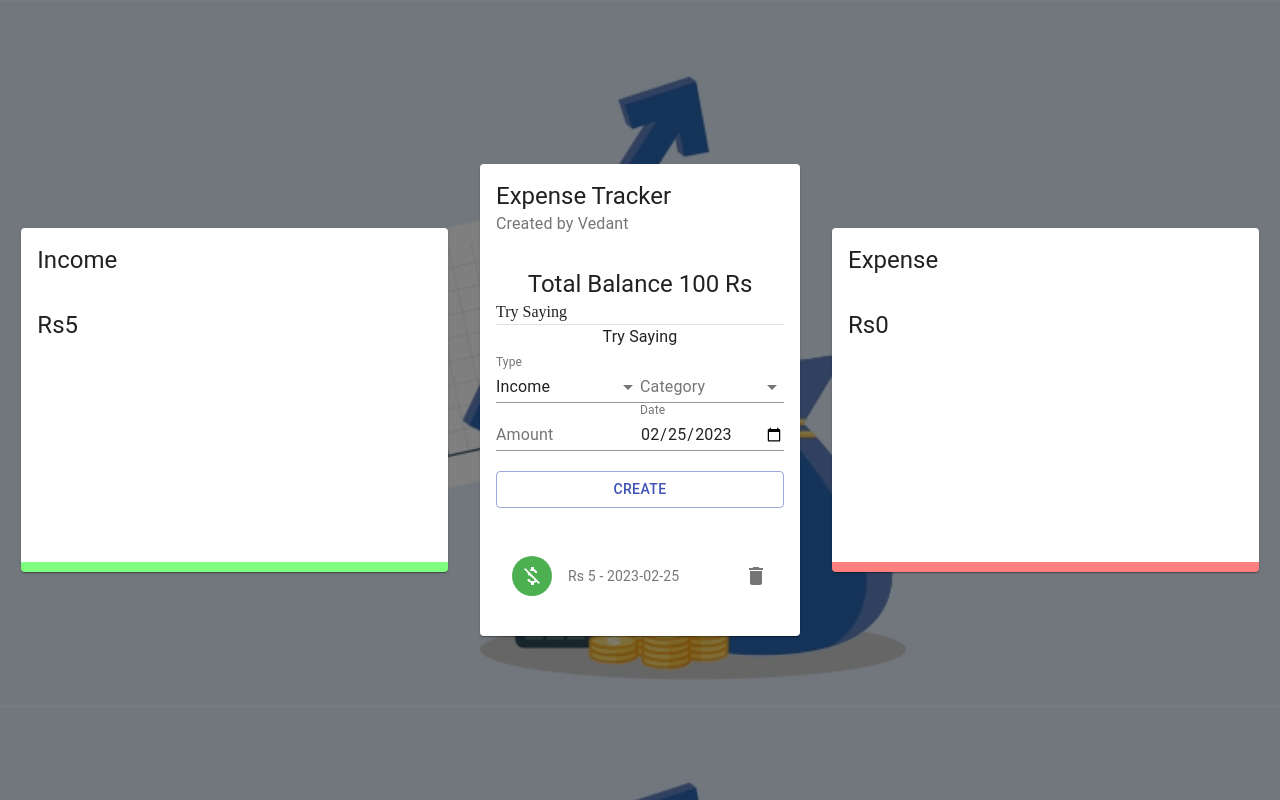
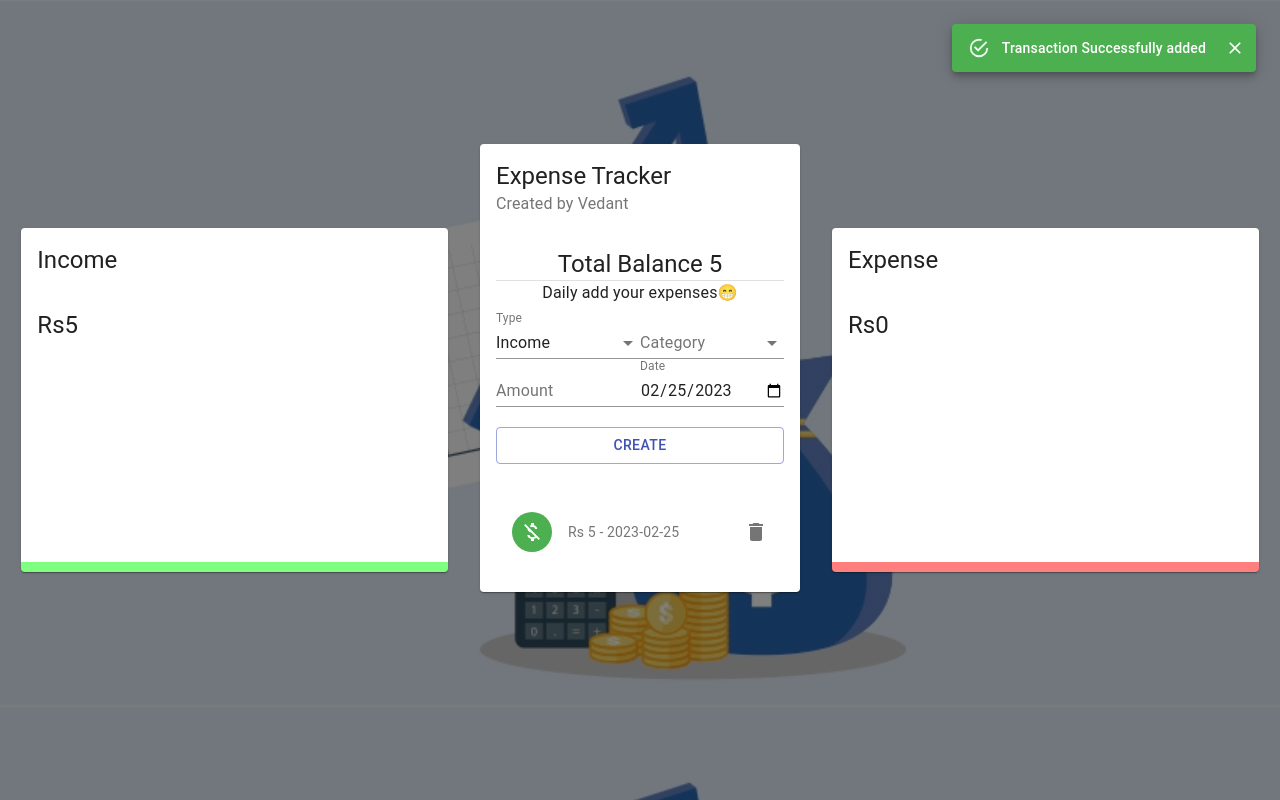
Before and after one commit to vedant-kulk/Expense_tracker, a React (Create React App) app: page / in a window 1280 px wide. Both pictures are taken after typing "5" into the empty fields and a click on the button "CREATE". Built offline with nearby package versions, Linux system fonts and the light colour scheme.

Commit message:
Added Snackbar

```diff
--- a/src/App.js
+++ b/src/App.js
@@ -7,13 +7,16 @@ function App() {
   const classes = useStyle();
   return (
     <Grid className={classes.grid} container spacing={0} alignItems="center" justifyContent='center' style={{height:'100vh'}}>
-      <Grid item xs={12} sm={4}>
+      <Grid item xs={12} sm={4} className={classes.mobile}>
           <Details title="Income"/>
       </Grid>
-      <Grid item xs={12} sm={3}>
+      <Grid item xs={12} sm={3} className={classes.main}>
           <Main/>
       </Grid>
-      <Grid item xs={12} sm={4}>
+      <Grid item xs={12} sm={4} className={classes.desktop}>
+          <Details title="Income"/>
+      </Grid>
+      <Grid item xs={12} sm={4} className={classes.last}>
           <Details title="Expense"/>
       </Grid>
     </Grid>
--- a/src/components/Main/Form/Form.jsx
+++ b/src/components/Main/Form/Form.jsx
@@ -5,6 +5,7 @@ import {v4 as uuidv4} from 'uuid';
 import UseStyle from './style';
 import { incomeCategories,expenseCategories } from '../../../constants/category';
 import formatDate from '../../../utils/formatDate';
+import CustomizedSnackbar from '../../Snackbar/Snackbar';
 
 const initialState={
     amount:'',
@@ -16,18 +17,21 @@ const Form = () => {
     const classes=UseStyle();
     const [formData,setFormData]=useState(initialState);
     const {deleteTransaction,addTransaction}=useContext(ExpenseTrackerContext);
-
+    const [open,setOpen]=useState(false);
     const createTransaction=()=>{
         const transaction={...formData,amount:Number(formData.amount),id:uuidv4()};
+        setOpen(true);
         addTransaction(transaction);
+
         setFormData(initialState);
     }
     const selectedCategory=formData.type==="Income"?incomeCategories:expenseCategories;
   return (
     <Grid container spacint={2} >
+        <CustomizedSnackbar open={open} setOpen={setOpen}/>
         <Grid item xs={12}>
             <Typography align="center" varint="subtitle2" gutterBottom>
-                Try Saying
+                Daily add your expenses😁
             </Typography>
         </Grid>
         <Grid item xs={6}>
--- a/src/components/Main/List/List.jsx
+++ b/src/components/Main/List/List.jsx
@@ -5,7 +5,7 @@ import UseStyle from './style';
 import { ExpenseTrackerContext } from '../../../context/context';
 const List = () => {
     const classes=UseStyle();
-    const {transactions}=useContext(ExpenseTrackerContext);
+    const {deleteTransaction,transactions}=useContext(ExpenseTrackerContext);
 
   return (
     <MUIList dense={false} className={classes.list}>
@@ -20,7 +20,7 @@ const List = () => {
                     </ListItemAvatar>
                     <ListItemText primary={transaction.category} secondary={`Rs ${transaction.amount} - ${transaction.date}`}  />
                     <ListItemSecondaryAction>
-                        <IconButton edge="end" aria-label="delete" onClick="">
+                        <IconButton edge="end" aria-label="delete" onClick={() => deleteTransaction(transaction.id)}>
                             <Delete/>
                         </IconButton>
                     </ListItemSecondaryAction>
--- a/src/components/Main/Main.jsx
+++ b/src/components/Main/Main.jsx
@@ -1,16 +1,19 @@
-import React from 'react'
+import React,{useContext} from 'react'
 import {Card,CardHeader,CardContent,Typography,Grid,Divider} from '@material-ui/core';
 import useStyle from './style';
 import Form from './Form/Form';
 import List from './List/List';
+import { ExpenseTrackerContext } from '../../context/context';
+
 const Main = () => {
     const classes=useStyle();
+    const {balance}=useContext(ExpenseTrackerContext);
   return (
     <Card className={classes.root}>
         <CardHeader title="Expense Tracker" subheader="Created by Vedant"/>
         <CardContent>
-            <Typography align="center" variant="h5">Total Balance 100 Rs</Typography>
-            <Typography align="center" variant="su8bstitle1" style={{lineHeight: '1.5em',marginTop:'20px'}}>Try Saying</Typography>
+            <Typography align="center" variant="h5">Total Balance {balance}</Typography>
+            {/* <Typography align="center" variant="su8bstitle1" style={{lineHeight: '1.5em',marginTop:'20px'}}>Try Saying</Typography> */}
             <Divider/>
             <Form/>
         </CardContent>
--- /dev/null
+++ b/src/components/Snackbar/Snackbar.jsx
@@ -0,0 +1,24 @@
+import React from 'react';
+import Snackbar from '@material-ui/core/Snackbar';
+import MuiAlert from '@material-ui/lab/Alert';
+import useStyle from './styles';
+
+
+const CustomizedSnackbar = ({open,setOpen}) => {
+    const classes=useStyle();
+    const handleclose=(event,reason)=>{
+            if(reason==='clickaway') return;
+            setOpen(false);
+    }
+  return (
+    <div className={classes.root}>
+        <Snackbar anchorOrigin={{vertical:'top',horizontal:'right'}} open={open} autoHideDuration={3000} onClose={handleclose} >
+                <MuiAlert onClose={handleclose} severity="success" elevation={6} variant="filled">
+                    Transaction Successfully added
+                </MuiAlert>
+        </Snackbar>
+    </div>
+  )
+}
+
+export default CustomizedSnackbar
--- /dev/null
+++ b/src/components/Snackbar/styles.js
@@ -0,0 +1,10 @@
+import { makeStyles } from '@material-ui/core/styles';
+
+export default makeStyles((theme) => ({
+  root: {
+    width: '100%',
+    '& > * + *': {
+      marginTop: theme.spacing(2),
+    },
+  },
+}));
--- a/src/context/context.js
+++ b/src/context/context.js
@@ -14,9 +14,12 @@ export const Provider = ({children}) => {
     const addTransaction=(transaction)=>{
         dispatch({type:'Add_Transaction',payload:transaction});
     }
+    const balance=transactions.reduce((acc,curVal)=>{
+      return(curVal.type==='Expense'?acc-curVal.amount:acc+curVal.amount)
+    },0);
 
   return (
-    <ExpenseTrackerContext.Provider value={{deleteTransaction,addTransaction,transactions}}>
+    <ExpenseTrackerContext.Provider value={{deleteTransaction,addTransaction,transactions,balance}}>
         {children}
     </ExpenseTrackerContext.Provider>
   )
```
